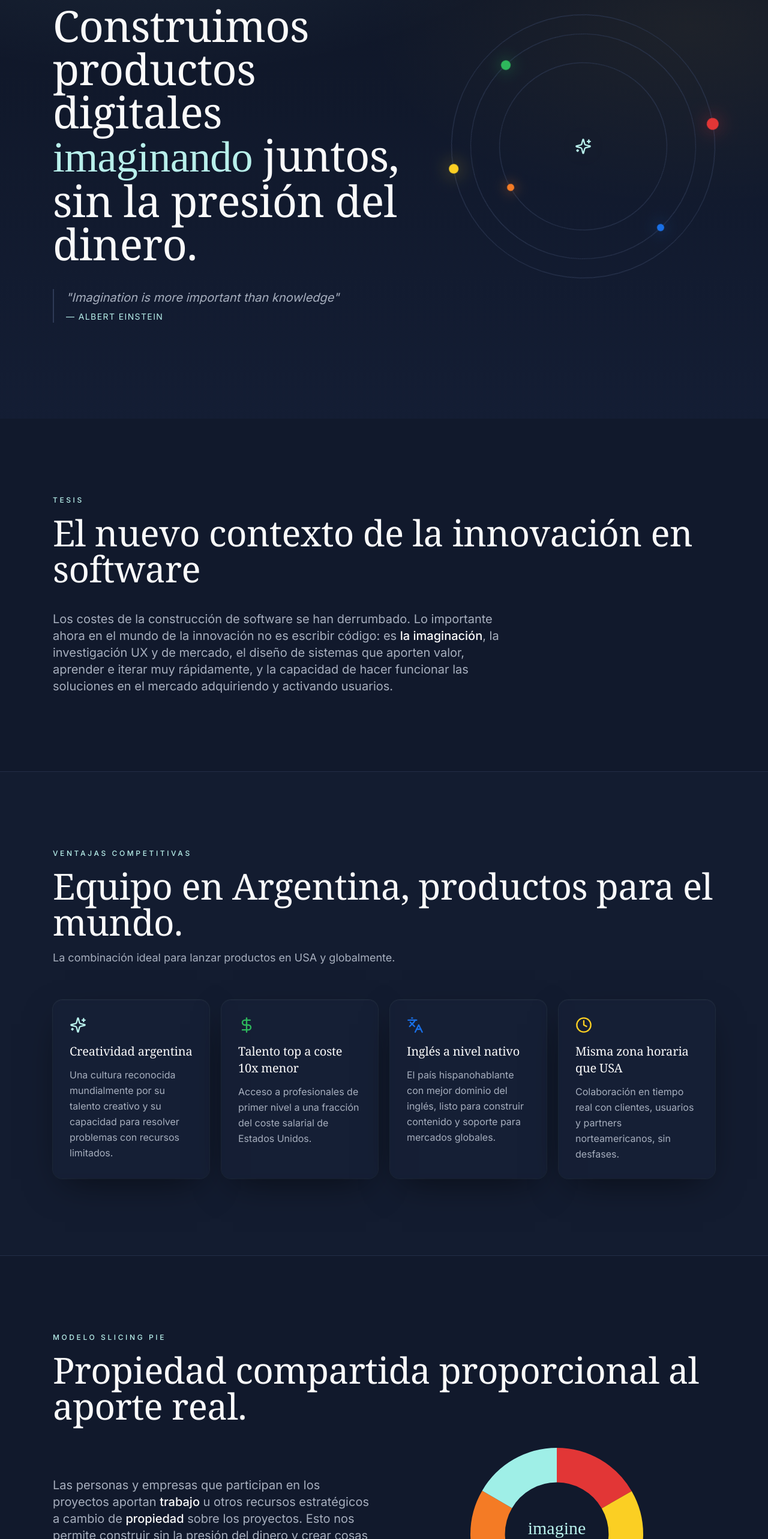
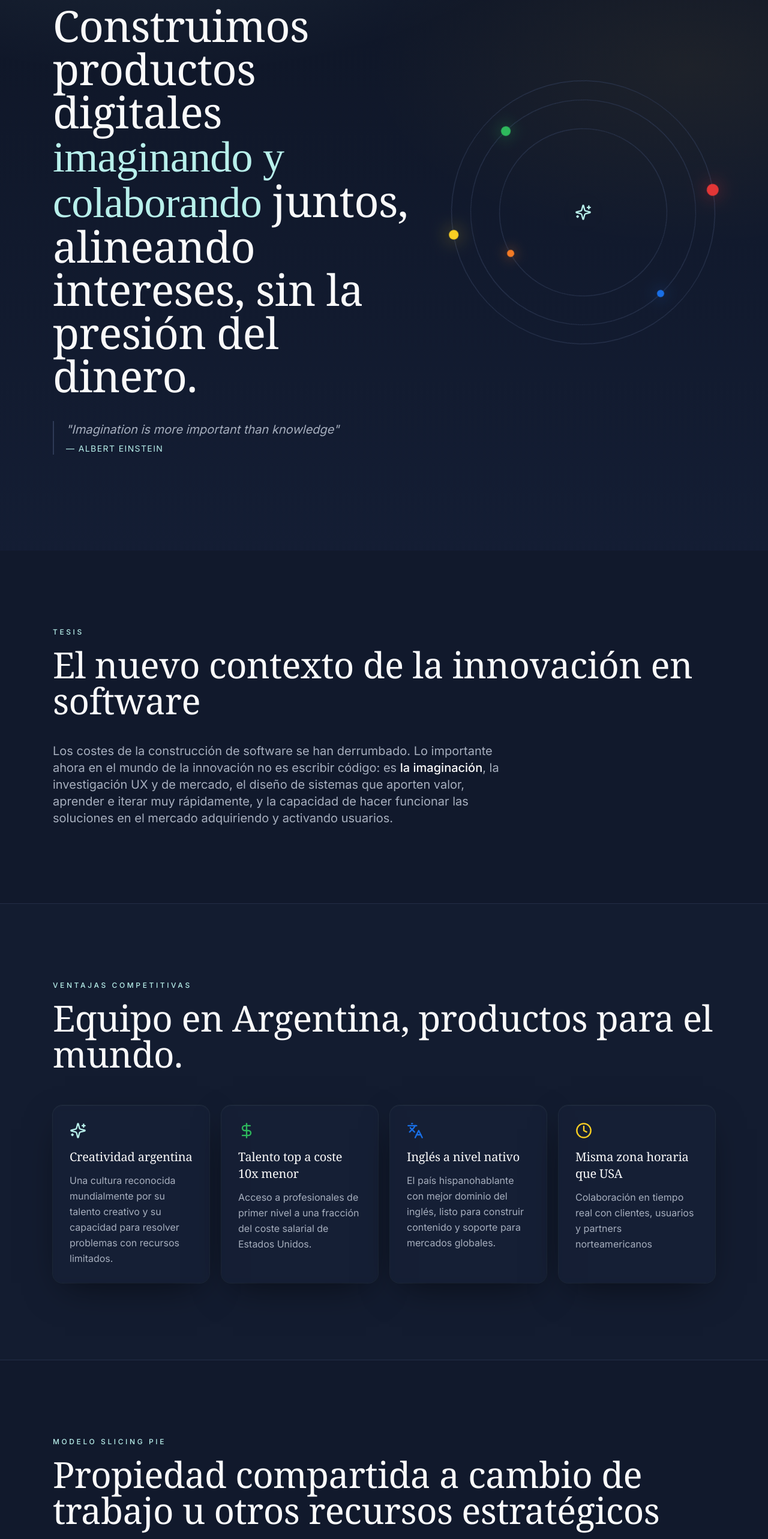
Before and after one commit to InigoLoperena/imaginebuilder, a React (Vite) app: page / in a window 1280 px wide. Shown: the part 234-2800 px from the top of the page at 60% size. Built offline with nearby package versions, Linux system fonts and the light colour scheme; a web font is replaced by a local one.

Commit message:
Changes
Co-authored-by: InigoLoperena <92813874+InigoLoperena@users.noreply.github.com>

```diff
--- a/src/pages/LandingPage.tsx
+++ b/src/pages/LandingPage.tsx
@@ -85,8 +85,8 @@ const SixSlicePie = () => {
     { color: "hsl(var(--rubik-red))", label: "Investigación" },
     { color: "hsl(var(--rubik-yellow))", label: "Diseño" },
     { color: "hsl(var(--rubik-green))", label: "Desarrollo" },
-    { color: "hsl(var(--rubik-blue))", label: "Validación" },
-    { color: "hsl(var(--rubik-orange))", label: "Crecimiento" },
+    { color: "hsl(var(--rubik-blue))", label: "Contenido" },
+    { color: "hsl(var(--rubik-orange))", label: "Growth" },
     { color: "hsl(var(--primary))", label: "Comunidad" },
   ];
   const segment = 100 / slices.length;
@@ -163,8 +163,8 @@ const LandingPage = () => {
             </p>
             <h1 className="font-display text-4xl md:text-6xl lg:text-7xl leading-[1.05] max-w-4xl mb-10">
               Construimos productos digitales{" "}
-              <span className="font-script text-cyan-accent">imaginando</span>{" "}
-              juntos, sin la presión del dinero.
+              <span className="font-script text-cyan-accent">imaginando y colaborando</span>{" "}
+              juntos, alineando intereses, sin la presión del dinero.
             </h1>
             <blockquote className="border-l-2 border-cyan-accent/60 pl-5 italic text-lg md:text-xl text-muted-foreground max-w-2xl">
               "Imagination is more important than knowledge"
@@ -178,7 +178,7 @@ const LandingPage = () => {
       </header>
 
       {/* TESIS */}
-      <Section id="tesis" eyebrow="Tesis" title="El nuevo contexto de la innovación en software">
+      <Section id="tesis" eyebrow="TESIS" title="El nuevo contexto de la innovación en software">
         <p className="max-w-3xl">
           Los costes de la construcción de software se han derrumbado. Lo importante
           ahora en el mundo de la innovación no es escribir código: es{" "}
@@ -198,9 +198,7 @@ const LandingPage = () => {
           <h2 className="font-display text-4xl md:text-5xl lg:text-6xl mb-4 leading-tight">
             Equipo en Argentina, productos para el mundo.
           </h2>
-          <p className="text-lg text-muted-foreground mb-14 max-w-3xl">
-            La combinación ideal para lanzar productos en USA y globalmente.
-          </p>
+          <p className="text-lg text-muted-foreground mb-14 max-w-3xl">{"\n"}</p>
 
           <div className="grid md:grid-cols-2 lg:grid-cols-4 gap-5">
             <FeatureCard icon={Sparkles} title="Creatividad argentina">
@@ -217,20 +215,20 @@ const LandingPage = () => {
             </FeatureCard>
             <FeatureCard icon={Clock} title="Misma zona horaria que USA" color="text-[hsl(var(--rubik-yellow))]">
               Colaboración en tiempo real con clientes, usuarios y partners
-              norteamericanos, sin desfases.
+              norteamericanos
             </FeatureCard>
           </div>
         </div>
       </section>
 
       {/* SLICING PIE */}
-      <Section id="slicing-pie" eyebrow="Modelo Slicing Pie" title="Propiedad compartida proporcional al aporte real.">
+      <Section id="slicing-pie" eyebrow="Modelo Slicing Pie" title="Propiedad compartida a cambio de trabajo u otros recursos estratégicos">
         <div className="grid md:grid-cols-2 gap-12 items-center">
           <div className="space-y-5 max-w-xl">
             <p>
               Las personas y empresas que participan en los proyectos aportan{" "}
               <span className="text-foreground font-medium">trabajo</span> u otros
-              recursos estratégicos a cambio de{" "}
+              recursos estratégicos como software o comunidades en redes sociales a cambio de{" "}
               <span className="text-foreground font-medium">propiedad</span> sobre
               los proyectos. Esto nos permite construir sin la presión del dinero
               y crear cosas que de otra forma no serían viables.
@@ -288,40 +286,38 @@ const LandingPage = () => {
       <Section
         id="sistema"
         eyebrow="Sistema de diseño y validación"
-        title="Cómo investigamos, validamos y construimos cada hipótesis."
+        title="Cómo investigamos, validamos y construimos"
       >
         <p className="mb-12 max-w-3xl">
-          Hemos diseñado un sistema para investigar usuarios alrededor de ideas y
-          problemas, validar hipótesis mediante entrevistas, llamadas y promoción
-          de landings y MVPs.
+          Hemos diseñado un sistema para investigar  problemas y proponer soluciones rápida y eficientemente
         </p>
 
         <ol className="space-y-6">
           {[
             {
               n: "01",
-              title: "Identificar dónde están",
-              text: "Instagram, LinkedIn, Google Maps, websites, apps… Encontramos a los usuarios potenciales donde ya pasan tiempo.",
+              title: "Identificar dónde están las empresas o personas con el problema ",
+              text: "Instagram, LinkedIn, Google Maps, websites, apps… ",
             },
             {
               n: "02",
               title: "Extraer data para conversar",
-              text: "Obtenemos teléfonos y emails para contactar y entender mejor sus problemas, motivaciones y contexto.",
+              text: "Obtenemos teléfonos y emails con Apollo, scrap.io, influencers.club  o otras  para contactarles y entender mejor sus problemas, motivaciones y contexto.",
             },
             {
               n: "03",
-              title: "Construir un MVP con vibe coding",
-              text: "Levantamos un MVP muy rápido planteando una sola hipótesis clara que queremos poner a prueba.",
+              title: "Construir una landing o MVP con vibe coding",
+              text: "Levantamos un MVP muy rápido planteando una hipótesis clara que queremos poner a prueba",
             },
             {
               n: "04",
               title: "Presentar la propuesta de valor",
-              text: "Con el data extraído lanzamos emails, llamadas en frío y anuncios en redes muy segmentados para validar interés real.",
+              text: "Con el mismo data extraído lanzamos emails, llamadas en frío y anuncios en redes muy segmentados para validar interés",
             },
             {
               n: "05",
               title: "Analizar e iterar",
-              text: "Estudiamos data del MVP, interacciones y campañas para extraer insights y decidir si la hipótesis se valida —y por qué.",
+              text: "Estudiamos data del MVP, interacciones y campañas para extraer insights y decidir si la hipótesis se valida — y por qué.",
             },
           ].map((step) => (
             <li
```
